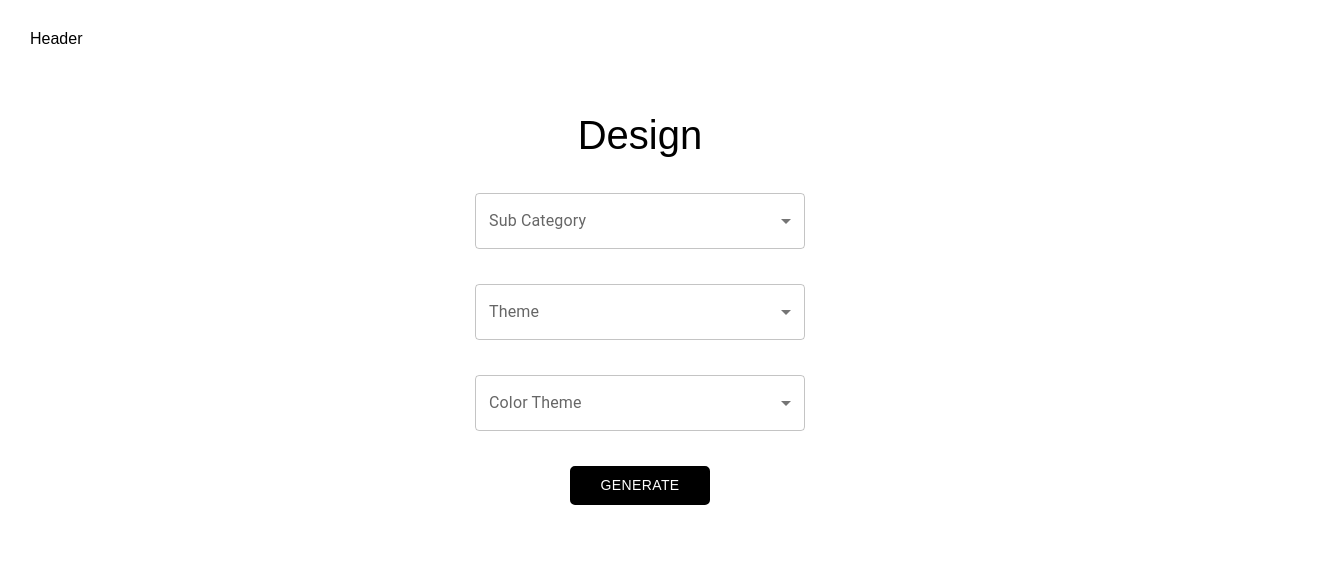
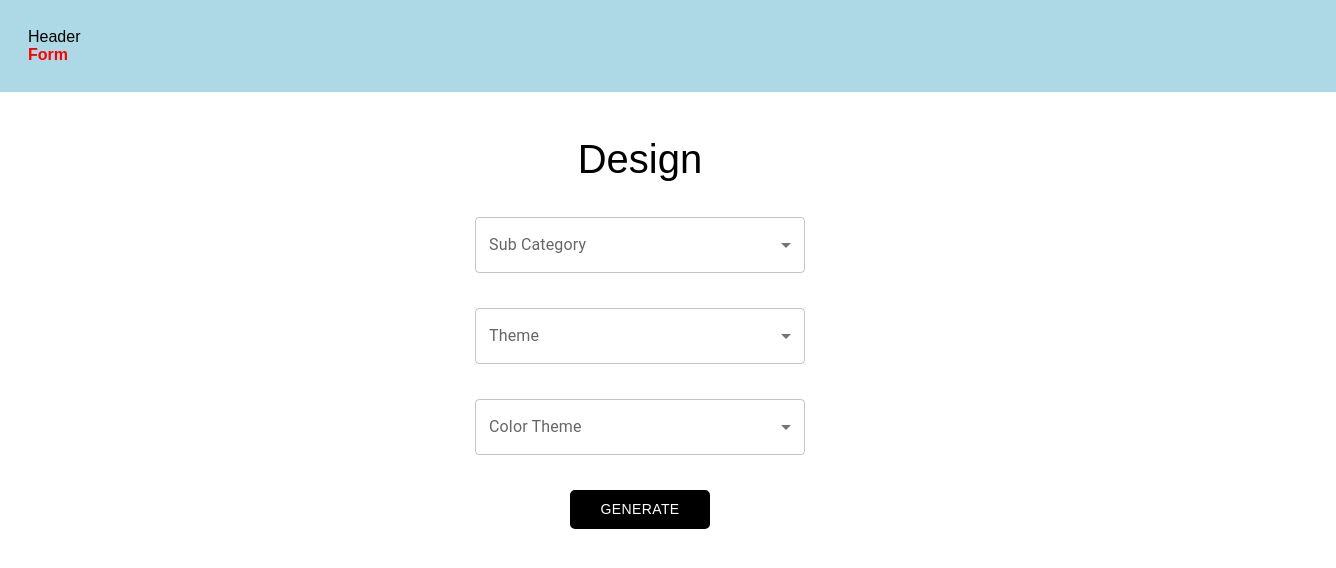
Before and after one commit to WilliamYe6/Inspire.ai, a React (Create React App) app in the folder frontend/: page /form in a window 1280 px wide. Shown: the top 568 px of the page, 1336 px wide, since content can reach past the window. Built offline with nearby package versions, Linux system fonts and the light colour scheme; a web font is replaced by a local one.

Commit message:
header changes

```diff
--- a/frontend/src/components/Header.js
+++ b/frontend/src/components/Header.js
@@ -1,16 +1,26 @@
-import React from 'react'
-import styled from 'styled-components'
+import React from "react";
+import styled from "styled-components";
 
 const Header = () => {
   return (
-    <Div>Header</Div>
-  )
-}
+    <Div>
+      Header
+      <Form>Form</Form>
+    </Div>
+  );
+};
 
 const Div = styled.div`
-  padding: 20px;
-  margin:10px;
+  padding: 1.75em;
+  width: 100%;
+  background-color: lightblue;
+  flex-direction: row;
+`;
 
-`
+const Form = styled.div`
+  flex-direction: row;
+  color: red;
+  font-weight: bold;
+`;
 
-export default Header
+export default Header;
--- a/frontend/src/pages/Form.js
+++ b/frontend/src/pages/Form.js
@@ -6,36 +6,33 @@ import { InputLabel } from "@mui/material";
 import FormControl from "@mui/material/FormControl";
 import { useState } from "react";
 
-
 const Form = () => {
   const [subCategory, setSubCategory] = useState();
   const [theme, setTheme] = useState();
   const [color, setColor] = useState();
 
   const handleSubmit = async (event) => {
-  console.log(color)
+    console.log(color);
     var str = " ";
-  console.log(str)
+    console.log(str);
 
-
-  if(color == undefined){
-   setColor(" ")
+    if (color == undefined) {
+      setColor(" ");
     }
 
-  if(theme == undefined){
-    setTheme(" ")
-    console.log(theme)
-
+    if (theme == undefined) {
+      setTheme(" ");
+      console.log(theme);
     }
 
-  if(subCategory == undefined){
-    setSubCategory(" ")
+    if (subCategory == undefined) {
+      setSubCategory(" ");
     }
 
-  str = "I want a " + color +" "+ theme + " " + subCategory +" web design.";
+    str =
+      "I want a " + color + " " + theme + " " + subCategory + " web design.";
 
-  console.log(str)
-
+    console.log(str);
   };
 
   return (
@@ -123,16 +120,4 @@ const ParentForm = styled.div`
   padding: 15px;
 `;
 
-const Category = styled.div`
- display: flex;
- align-items: center;
- justify-content: space-around;
- flex-direction: row;
- font-weight: bold;
- * {
-   margin-top: 20%;
-   left: 20%;
- }
-`;
-
 export default Form;
```
Lines whose indentation alone changed are shown as unchanged.
